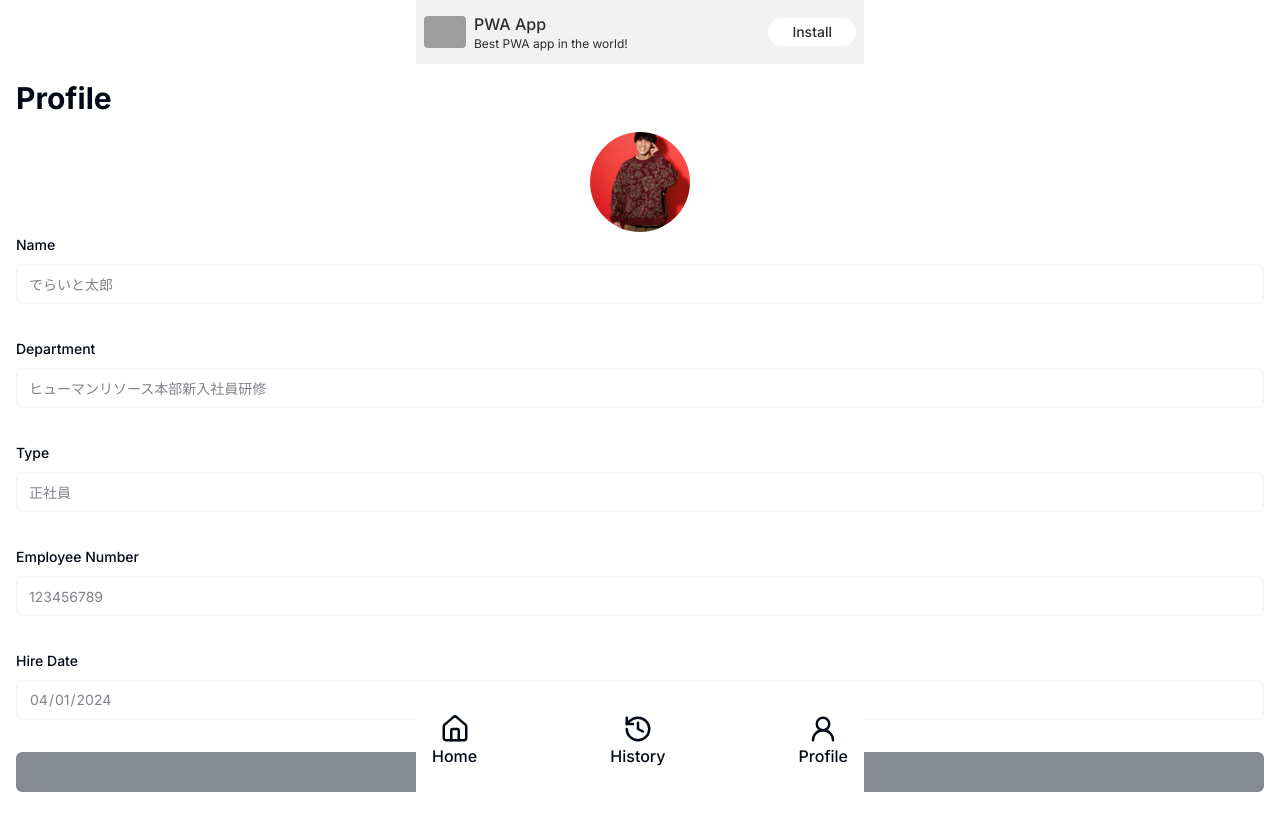
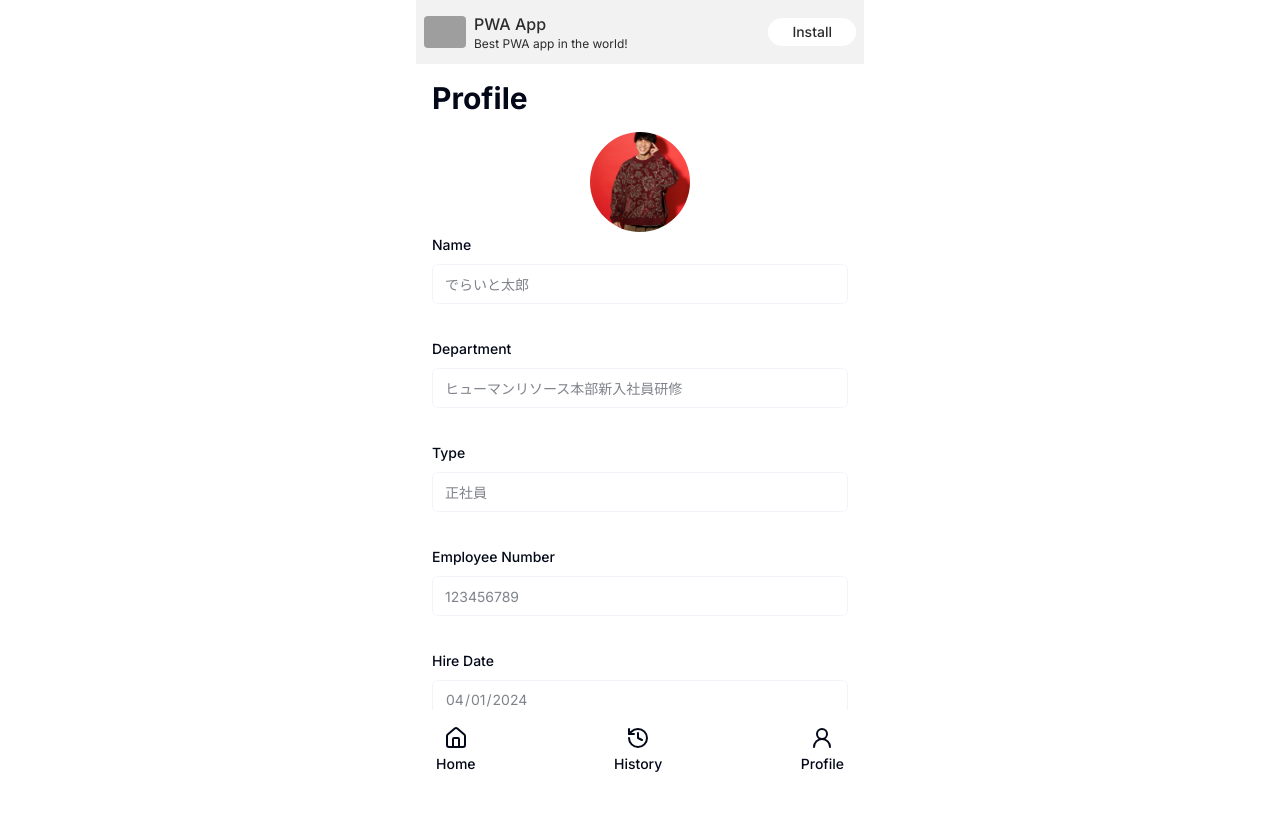
Before and after one commit to posaune0423/test-3d, a Next.js app: page /profile in a window 1280 px wide. Shown: the top 830 px of the page. Built offline with nearby package versions, Linux system fonts and the light colour scheme; grey boxes are pictures that could not be loaded.

Commit message:
fix: layout

```diff
--- a/src/app/layout.tsx
+++ b/src/app/layout.tsx
@@ -64,7 +64,7 @@ export default function RootLayout({
 }>) {
   return (
     <html lang='en'>
-      <body className={cn(inter.className, 'min-h-screen')}>
+      <body className={cn(inter.className, 'min-h-screen max-w-md mx-auto')}>
         <Providers>{children}</Providers>
         <GlobalFooter />
       </body>
--- a/src/components/GlobalFooter.tsx
+++ b/src/components/GlobalFooter.tsx
@@ -3,27 +3,27 @@ import MotionLink from './MotionLink'
 
 const GlobalFooter = () => {
   return (
-    <footer className='fixed inset-x-0 bottom-0 mx-auto max-h-[90px] w-full max-w-md bg-white px-4 pb-8'>
+    <footer className='fixed inset-x-0 bottom-0 mx-auto max-h-[90px] w-full max-w-md bg-white px-5 pb-8 pt-4'>
       <div className='flex items-center justify-between'>
         <MotionLink
           href='/'
-          className='flex flex-col items-center justify-center font-medium hover:opacity-50'
+          className='flex flex-col items-center justify-center text-sm font-medium hover:opacity-50'
         >
-          <Home size={30} />
+          <Home size={24} className='mb-1' />
           Home
         </MotionLink>
         <MotionLink
           href='/history'
-          className='flex flex-col items-center justify-center font-medium hover:opacity-50'
+          className='flex flex-col items-center justify-center text-sm font-medium hover:opacity-50'
         >
-          <History size={30} />
+          <History size={24} className='mb-1' />
           History
         </MotionLink>
         <MotionLink
           href='/profile'
-          className='flex flex-col items-center justify-center font-medium hover:opacity-50'
+          className='flex flex-col items-center justify-center text-sm font-medium hover:opacity-50'
         >
-          <UserRound size={30} />
+          <UserRound size={24} className='mb-1' />
           Profile
         </MotionLink>
       </div>
--- a/src/components/PWAInstallBanner.tsx
+++ b/src/components/PWAInstallBanner.tsx
@@ -28,7 +28,7 @@ const PWAInstallBanner = ({ open, height }: Props) => {
   return (
     <>
       <div
-        className={`mx-auto max-w-md bg-[#F2F2F2] px-2 py-3 ${open ? 'block' : 'hidden'} ${height && `h-[${height}px]`}`}
+        className={`mx-auto bg-[#F2F2F2] px-2 py-3 ${open ? 'block' : 'hidden'} ${height && `h-[${height}px]`}`}
       >
         <div className='flex items-center gap-2'>
           <Image
```
